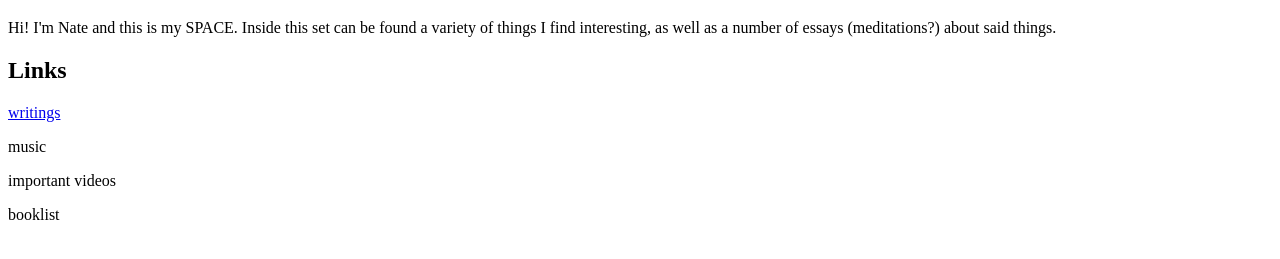
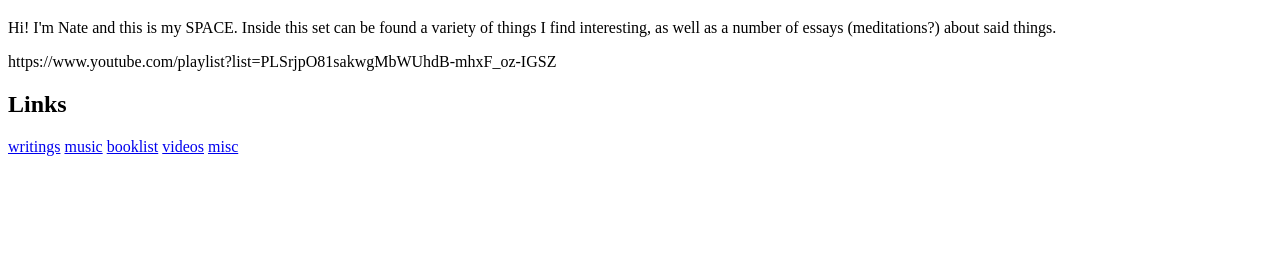
Before and after one commit to Haybalefull/Haybalefull.github.io, a plain HTML site: page index.html in a window 1280 px wide. Shown: the part 61-320 px from the top of the page. Drawn offline with Linux system fonts and the light colour scheme.

Commit message:
Update index.html

```diff
--- a/index.html
+++ b/index.html
@@ -8,12 +8,13 @@
 <h1>NateSPACE</h1>
 <p>Hi! I'm Nate and this is my SPACE. Inside this set can be found a variety of things I find interesting, as well as a number of essays (meditations?) about said things.</p>
 
-
+https://www.youtube.com/playlist?list=PLSrjpO81sakwgMbWUhdB-mhxF_oz-IGSZ
 <h2>Links</h2>
 <a href="https://www.w3schools.com">writings</a>
-<p>music</p>
-<p>important videos</p>
-<p>booklist</p>
+<a href="https://www.w3schools.com">music</a>
+<a href="https://www.w3schools.com">booklist</a>
+<a href="https://www.w3schools.com">videos</a>
+<a href="https://www.w3schools.com">misc</a>
 
 </body>
 </html>
```
